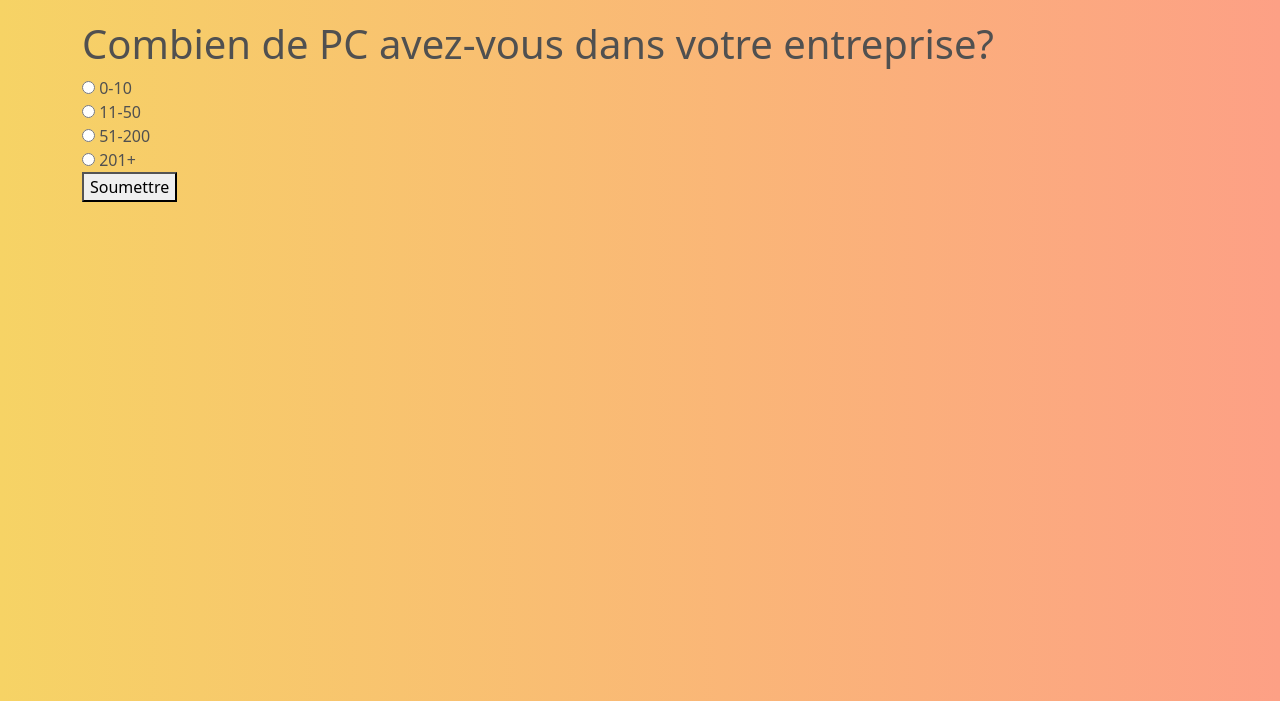
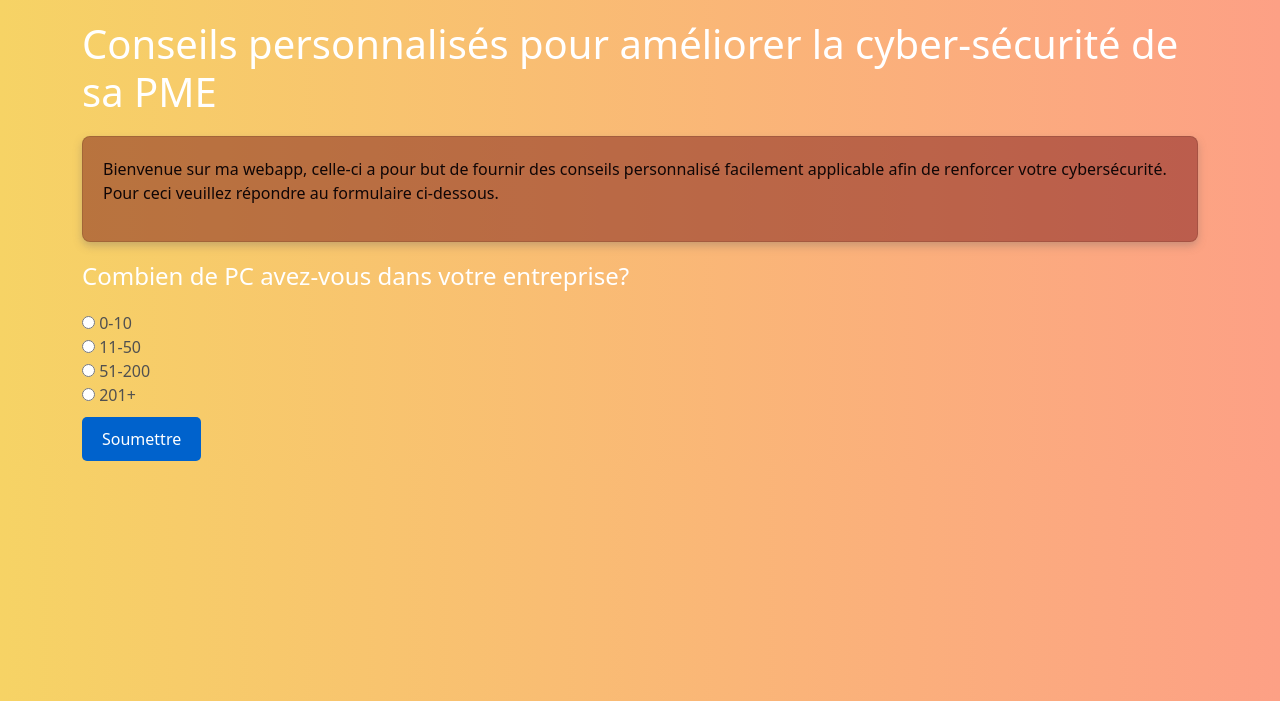
Before and after one commit to lebretonl/2024-tb, a FastAPI app: page / in a window 1280 px wide. Shown: the top 701 px of the page. Run offline with FastAPI, Linux system fonts and the light colour scheme.

Commit message:
add description

```diff
--- a/main.py
+++ b/main.py
@@ -22,7 +22,3 @@ def submit_form(pcs: str = Form(...)):
         writer = csv.writer(file)
         writer.writerow([pcs])
     return {"message": "Réponse enregistrée avec succès"}
-
-@app.get("/test", response_class=HTMLResponse)
-def read_root(request: Request):
-    return templates.TemplateResponse("index.html", {"request": request})
--- a/templates/base.html
+++ b/templates/base.html
@@ -15,6 +15,37 @@
         .container {
             padding-top: 20px;
         }
+
+        .card {
+        background-color: #7816167d;
+        color: #100606;
+        border-radius: 8px;
+        padding: 20px;
+        box-shadow: 0 4px 8px rgba(108, 97, 97, 0.337);
+        margin: 20px auto;
+        }
+
+        h1, h4 {
+            color: #fff;
+        }
+
+        form {
+            margin-top: 20px;
+        }
+
+        button {
+            background-color: #0062cc;
+            color: #ffffff;
+            border: none;
+            padding: 10px 20px;
+            border-radius: 5px;
+            cursor: pointer;
+            margin-top: 10px;
+        }
+
+        button:hover {
+            background-color: #0056b3;
+        }
     </style>
 </head>
 <body>
--- a/templates/formulaire.html
+++ b/templates/formulaire.html
@@ -3,8 +3,13 @@
 <html>
     {% block title %}Accueil{% endblock %}
     {% block content %}
-
-    <h1>Combien de PC avez-vous dans votre entreprise?</h1>
+    <h1>Conseils personnalisés pour améliorer la cyber-sécurité de sa PME</h1>
+    <div class="card">
+        <p>Bienvenue sur ma webapp, celle-ci a pour but de fournir des conseils personnalisé facilement applicable
+           afin de renforcer votre cybersécurité. Pour ceci veuillez répondre au formulaire ci-dessous.
+        </p>
+    </div>
+    <h4>Combien de PC avez-vous dans votre entreprise?</h4>
     <form action="/submit" method="post">
         <input type="radio" id="0-10" name="pcs" value="0-10">
         <label for="0-10">0-10</label><br>
```
Also changed, not shown: templates/index.html (deleted, +0 -8 lines).
